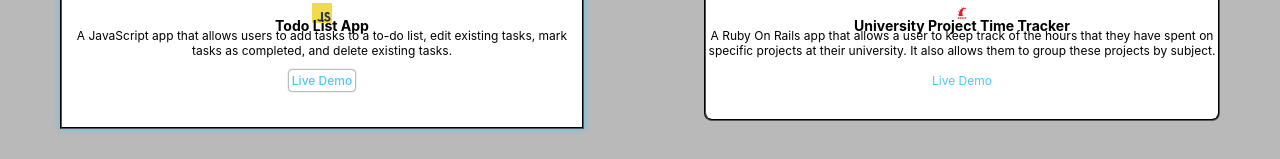
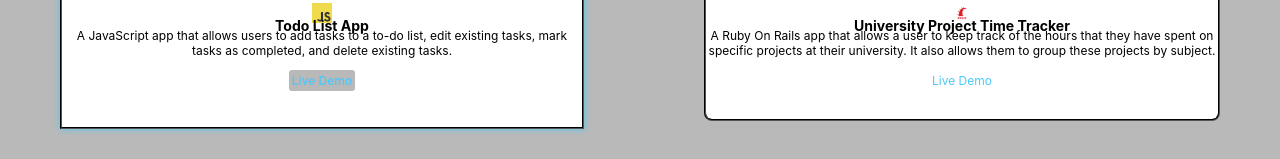
Before and after one commit to YuvrajM108/my-portfolio, a React (Create React App) app: page / in a window 1280 px wide. In both pictures the pointer is over the link 320 px from the left and 957 px from the top of the page. Shown: the part 877-1036 px from the top of the page. Built offline with nearby package versions, Linux system fonts and the light colour scheme.

Commit message:
Add background color to live demo link on hover

```diff
--- a/src/App.css
+++ b/src/App.css
@@ -159,12 +159,12 @@ a.live-demo {
   text-decoration: none;
   border-radius: 3px;
   padding: 3px;
-  transition: box-shadow 500ms linear;
+  transition: background-color 500ms linear;
 }
 
 a.live-demo:hover {
   font-weight: 500;
-  box-shadow: 0 0 2px black;
+  background-color: rgb(185, 185, 185);
 }
 
 img.lang-image {
```
